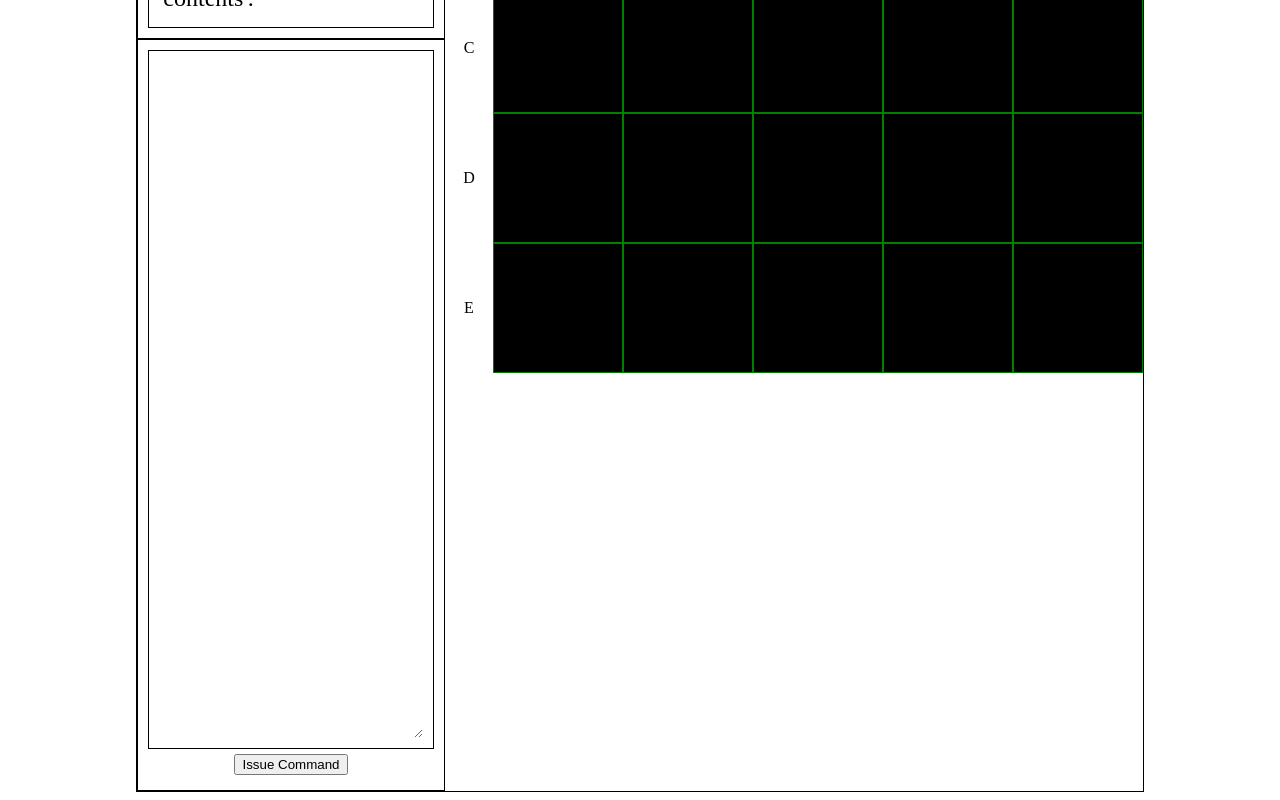
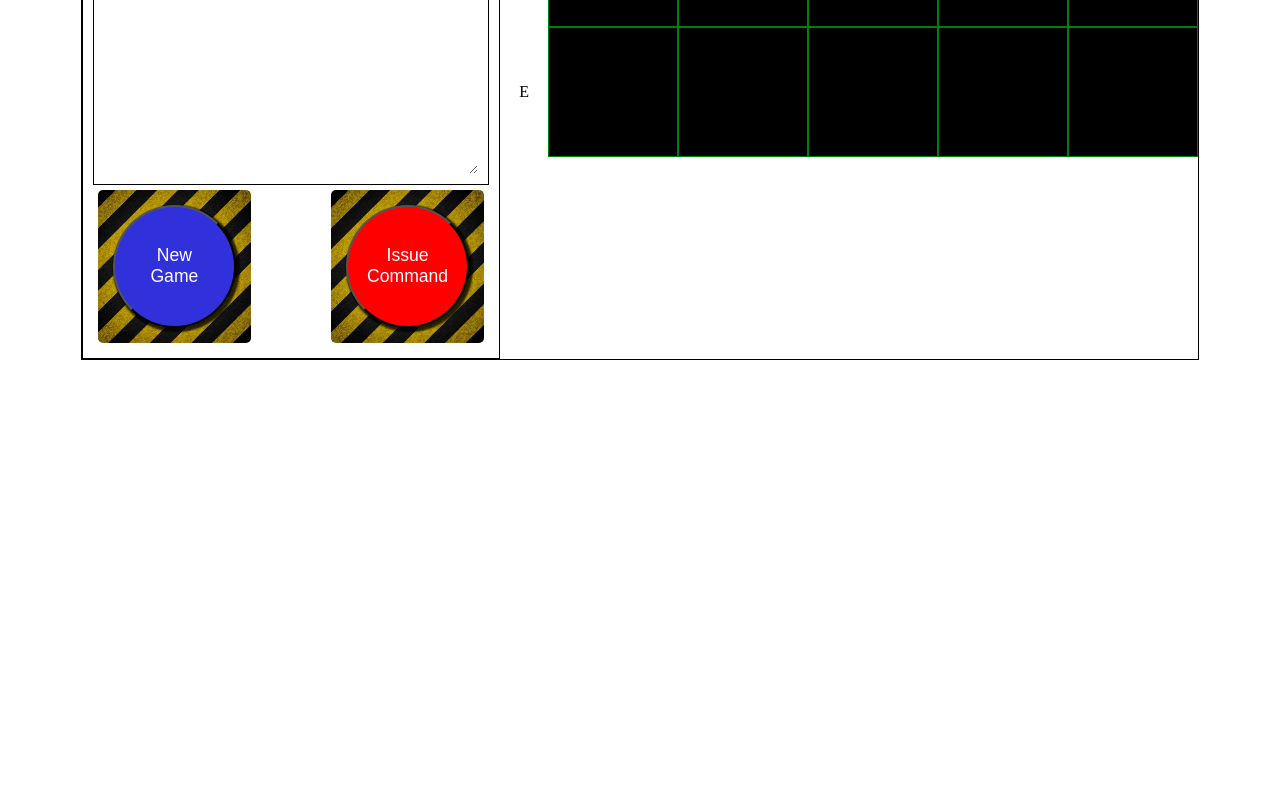
Before and after one commit to SQLAcademy/USS_QL, a React (Vite) app: page / in a window 1280 px wide. Shown: the part 722-1522 px from the top of the page. After the commit the page ends 1090 px from the top, so only its background shows below. Built offline with nearby package versions, Linux system fonts and the light colour scheme.

Commit message:
Add button styling and new game button.
Co-authored-by: Brandon Tran <brandontran.dev@gmail.com>
Co-authored-by: William Lee <leewilli12@gmail.com>
Co-authored-by: Chris Oakes <ckoakes1@gmail.com>

```diff
--- a/client/components/PromptDisplay.jsx
+++ b/client/components/PromptDisplay.jsx
@@ -28,7 +28,7 @@ const promptOptions = {
     part1: 'Your command was not deployed! The Birdge Officer says your syntax is not regulation. Issue a new SELECT command'
   },
   gameOver: {
-    part1: `Mission success! Hard Learning has been neutralized! History will remember your valient deeds.`
+    part1: `Mission success! Hard Learning has been neutralized! History will remember your valiant deeds.`
   }
 };
 
--- a/client/components/UserInputDisplay.jsx
+++ b/client/components/UserInputDisplay.jsx
@@ -92,7 +92,12 @@ const UserInputDisplay = ({ setPromptDisplayText, enemyShipLocations, playerMiss
         <textarea id="userInputBox" />
       </div>
       <div className="buttonsContainer">
-        <button id='issueCommandButton' onClick={processTurn}>Issue Command</button>
+        <div className="newGameButtonContainer">
+          <button id='newGameButton'>New<br />Game</button>
+        </div>
+        <div className="issueCommandButtonContainer">
+          <button id='issueCommandButton' onClick={processTurn}>Issue<br />Command</button>
+        </div>
       </div>
     </div>
   )
--- a/client/stylesheets/UserInputDisplay.css
+++ b/client/stylesheets/UserInputDisplay.css
@@ -19,9 +19,43 @@
   width: 100%;
 }
 
+
 .buttonsContainer {
   padding: 5px;
   display: flex;
   justify-content: center;
   align-items: center;
+  gap: 5em;
 }
+
+.issueCommandButtonContainer,
+.newGameButtonContainer {
+  padding: 15px;
+  background-image: url('../assets/hazard.webp');
+  background-size: contain;
+  background-color: 5px black;
+  border-radius: 5px;
+}
+
+#issueCommandButton,
+#newGameButton {
+  height: 7em;
+  width: 7em;
+  font-size: 1.1em;
+  padding: 0;
+  border-radius: 50%;
+  background-color: red;
+  color: white;
+  box-shadow: 2px 2px 2px 2px rgba(0, 0, 0, 0.8);
+}
+
+#issueCommandButton:hover,
+#newGameButton:hover {
+  cursor: pointer;
+  transition: all 0.3s;
+  transform: scale(1.02);
+}
+
+#newGameButton {
+  background-color: rgb(49, 49, 220)
+}
```
Also changed, not shown: client/assets/hazard.webp (added).
